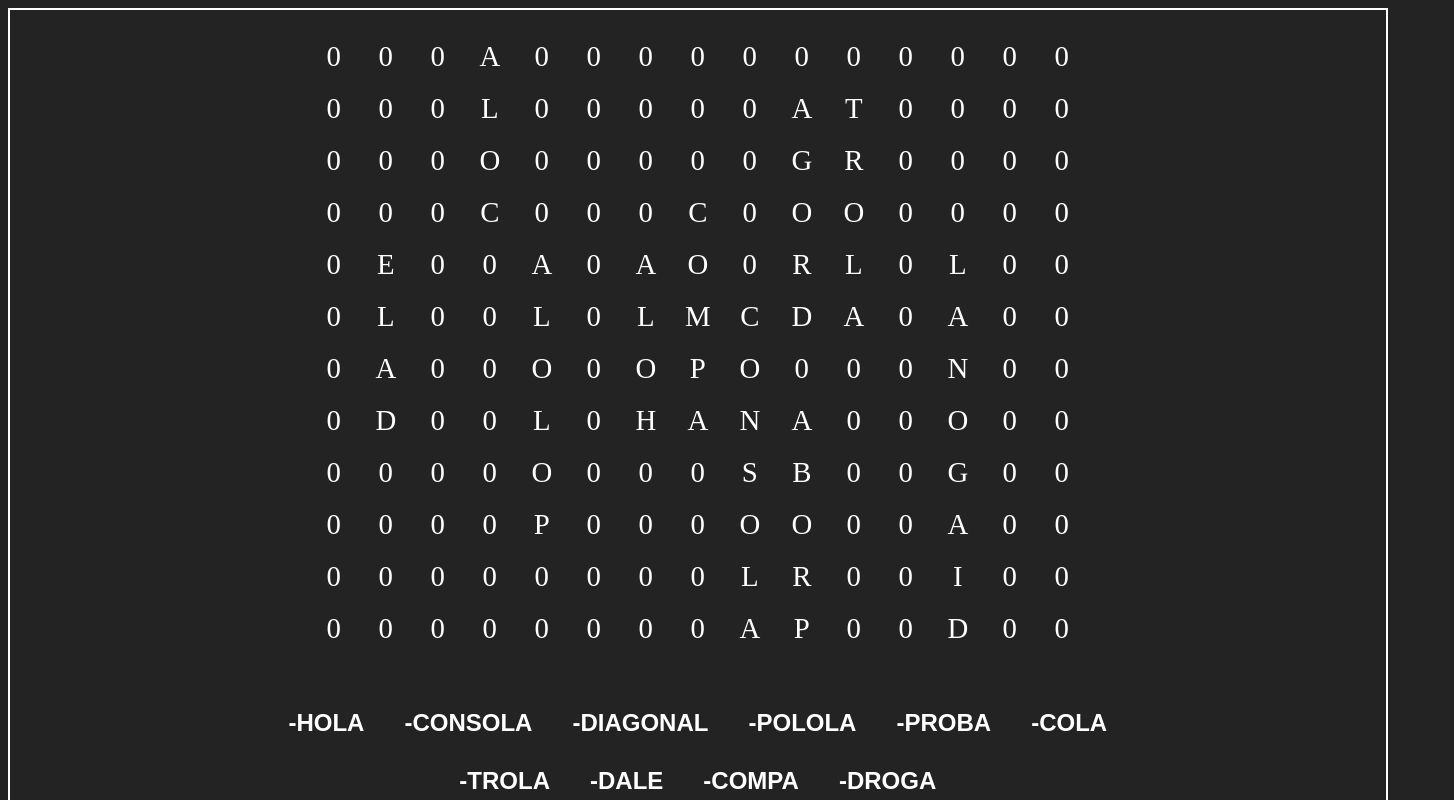
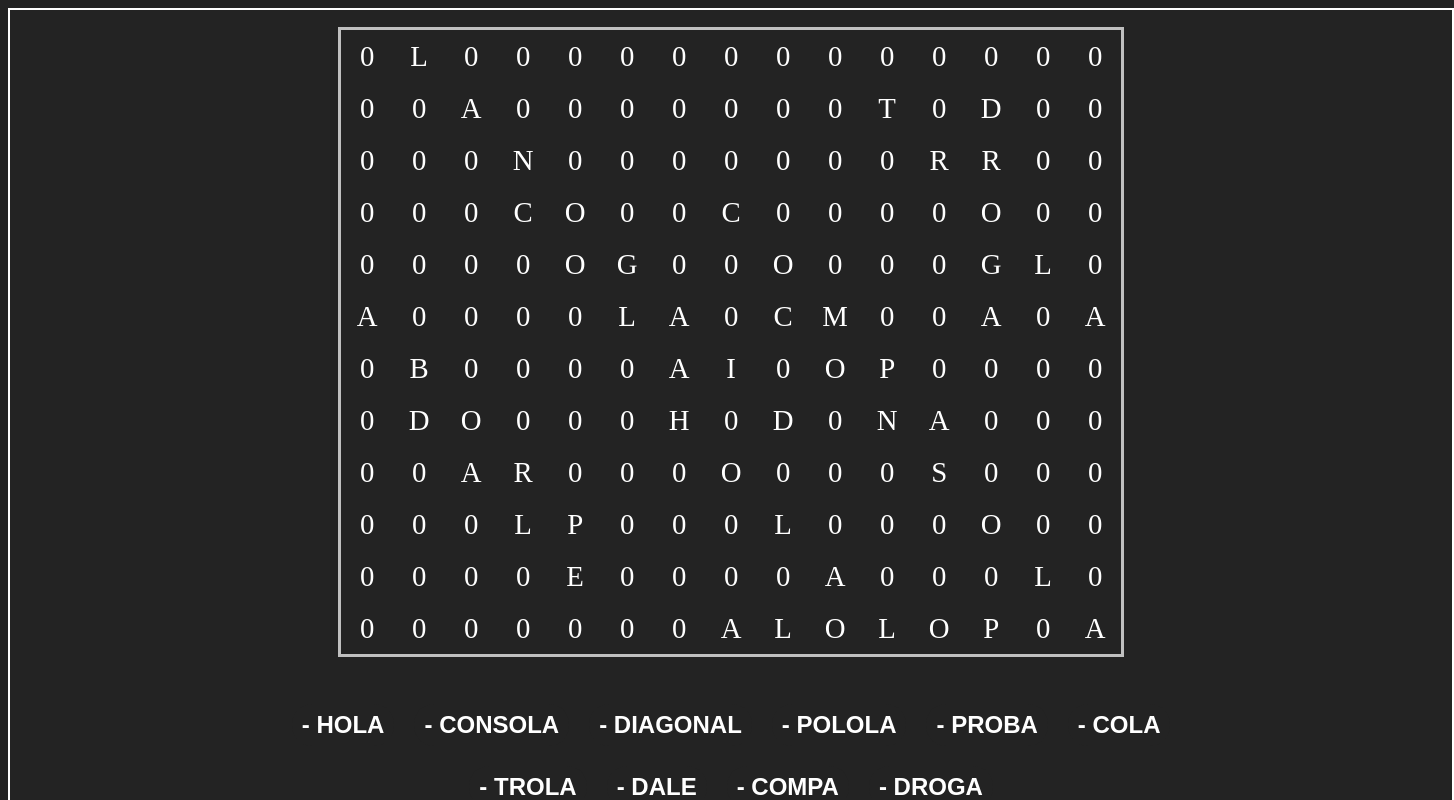
Before and after one commit to Miguensio/sopa-de-letras, a React (Vite) app: page / in a window 1280 px wide. Shown: the top 800 px of the page, 1454 px wide, since content can reach past the window. Built offline with nearby package versions, Linux system fonts and the light colour scheme.

Commit message:
Added better styles to the grid

```diff
--- a/src/components/Word-search-block.jsx
+++ b/src/components/Word-search-block.jsx
@@ -12,10 +12,17 @@ const WordSearchBlock = ({ letter, indexPos, handleItemSelected }) => {
 
 
     useEffect(() => {
-      if (isSelected === 'select-error') {
+      if(isSelected === 'select-error'){
         const timer = setTimeout(() => {
           setIsSelected('no-selected');
         }, 350);
+
+        return () => clearTimeout(timer);
+      }
+      else if(isSelected === 'block-failed-match'){
+        const timer = setTimeout(() => {
+          setIsSelected('selected');
+        }, 450);
 
         return () => clearTimeout(timer);
       }
--- a/src/components/Word-search-grid.jsx
+++ b/src/components/Word-search-grid.jsx
@@ -355,45 +355,6 @@ const WordSearchGrid = () => {
         continue;
       }
 
-      let positionUp = checkSpaceUp(randomPosition, columns, wordSize, gameArray, string);
-
-      console.log("Checkeo si se puede hacia arriba: ", string, "desde la posición: ",randomPosition, positionUp);
-
-      if(positionUp){
-        fillUp(randomPosition, gameArray, string, columns, wordSize);
-        i++;
-        continue;
-      }
-      let positionDown = checkSpaceDown(randomPosition, columns, wordSize, gameArray.length, gameArray, string);
-
-      console.log("Checkeo si se puede hacia abajo: ", string, "desde la posición: ",randomPosition, positionDown);
-
-      if(positionDown){
-        fillDown(randomPosition, gameArray, string, columns, wordSize);
-        i++;
-        continue;
-      }
-
-      let positionLeft = checkSpaceLeft(randomPosition, columns, wordSize, string, gameArray);
-
-      console.log("Checkeo si se puede hacia la izquierda: ", string, "desde la posición: ",randomPosition, positionLeft);
-
-      if(positionLeft){
-        fillLeft(randomPosition, gameArray, string, wordSize);
-        i++;
-        continue;
-      }
-
-      let positionRight = checkSpaceRight(randomPosition, columns, wordSize, gameArray.length, string, gameArray);
-
-      console.log("Checkeo si se puede hacia la derecha: ", string, "desde la posición: ",randomPosition, positionRight);
-
-      if(positionRight){
-        fillRight(randomPosition, gameArray, string, wordSize);
-        i++;
-        continue;
-      }
-
       let positionDownRight = checkSpaceDownRight(randomPosition, rows, columns, wordSize, gameArray.length, string, gameArray);
 
       console.log("Checkeo si se puede hacia abajo-derecha: ", string, "desde la posición: ",randomPosition, positionDownRight);
@@ -434,6 +395,45 @@ const WordSearchGrid = () => {
         continue;
       }
 
+      let positionUp = checkSpaceUp(randomPosition, columns, wordSize, gameArray, string);
+
+      console.log("Checkeo si se puede hacia arriba: ", string, "desde la posición: ",randomPosition, positionUp);
+
+      if(positionUp){
+        fillUp(randomPosition, gameArray, string, columns, wordSize);
+        i++;
+        continue;
+      }
+      let positionDown = checkSpaceDown(randomPosition, columns, wordSize, gameArray.length, gameArray, string);
+
+      console.log("Checkeo si se puede hacia abajo: ", string, "desde la posición: ",randomPosition, positionDown);
+
+      if(positionDown){
+        fillDown(randomPosition, gameArray, string, columns, wordSize);
+        i++;
+        continue;
+      }
+
+      let positionLeft = checkSpaceLeft(randomPosition, columns, wordSize, string, gameArray);
+
+      console.log("Checkeo si se puede hacia la izquierda: ", string, "desde la posición: ",randomPosition, positionLeft);
+
+      if(positionLeft){
+        fillLeft(randomPosition, gameArray, string, wordSize);
+        i++;
+        continue;
+      }
+
+      let positionRight = checkSpaceRight(randomPosition, columns, wordSize, gameArray.length, string, gameArray);
+
+      console.log("Checkeo si se puede hacia la derecha: ", string, "desde la posición: ",randomPosition, positionRight);
+
+      if(positionRight){
+        fillRight(randomPosition, gameArray, string, wordSize);
+        i++;
+        continue;
+      }
+
     }
     console.log(gameArray);
     return gameArray;
@@ -465,7 +465,8 @@ const WordSearchGrid = () => {
     }
   }
 
-  const handleFoundWord = (word, setWordFound) => {
+  const handleFoundWord = (word, setWordFound, isFound, setIsFound) => {
+    if(!isFound){
       let wordLetters = [];
       let foundWord;
       console.log(word);
@@ -480,7 +481,7 @@ const WordSearchGrid = () => {
 
       if(wordLetters.length === selectedLetters.length){
         for(let i = 0; i < wordLetters.length; i++){
-        if(!wordLetters[i] === selectedLetters[i]){
+          if(!(wordLetters[i] === selectedLetters[i])){
             foundWord = false;
             break;
           }
@@ -503,15 +504,21 @@ const WordSearchGrid = () => {
         }
         resetSelections();
         foundWords++;
+        setIsFound(true);
       }
       else{
         console.log("La palabra no coincide");
+        setWordFound('no-match');
+        for(let i = 0; i < selectedStates.length; i++){
+          let setSelectedState = selectedStates[i];
+          setSelectedState('block-failed-match');
+        }
       }
 
       if(foundWords === words.length){
         console.log("Felicidades completaste la sopa de letras");
       }
-
+    }
   }
 
   const resetSelections = () => {
--- a/src/components/Word-to-search.jsx
+++ b/src/components/Word-to-search.jsx
@@ -1,11 +1,22 @@
-import { useState } from "react";
+import { useEffect, useState } from "react";
 
 function WordToSearch({ word, handleFoundWord }){
 
   const [wordFound, setWordFound] = useState('');
+  const [isFound, setIsFound] = useState(false);
+
+  useEffect(() => {
+    if(wordFound === 'no-match'){
+      const timer = setTimeout(() => {
+        setWordFound('fade-out');
+      }, 500);
+
+      return () => clearTimeout(timer);
+    }
+  }, [wordFound]);
 
   return(
-		<p className={`word ${wordFound}`} onClick={() => handleFoundWord(word, setWordFound)}>-{ word }</p>
+		<p className={`word ${wordFound}`} onClick={() => handleFoundWord(word, setWordFound, isFound, setIsFound)}>- { word }</p>
   );
 
 }
--- a/src/components/word-search-block-styles.css
+++ b/src/components/word-search-block-styles.css
@@ -10,19 +10,36 @@
     margin: 1px;
 }
 
+.block:hover{
+    background-color: rgb(60, 60, 60);
+    transition-property: background-color;
+    transition-duration: 0.25s;
+}
+
 .no-selected{
     border: none;
 }
 
 .selected{
     outline: 2px solid rgb(60, 241, 5);
+    transition-property: outline;
+    transition-duration: 0.35s;
+    transition-timing-function: ease-out;
     z-index: 100;
 }
 
 .select-error{
     /* outline: 2px solid rgb(241, 5, 5); */
-    background-color: rgb(241, 5, 5);
-    transition-property: background-color;
+    background-color: rgb(241, 5, 5) !important;
+    transition-property: outline;
+    transition-duration: 0.25s;
+    transition-timing-function: ease-out;
+    z-index: 110;
+}
+
+.block-failed-match{
+    outline: 2px solid rgb(241, 5, 5);
+    transition-property: outline;
     transition-duration: 0.25s;
     transition-timing-function: ease-out;
     z-index: 110;
@@ -30,4 +47,7 @@
 
 .found{
     background-color: rgb(45, 194, 0);
+    transition-property: background-color;
+    transition-duration: 0.5s;
+    transition-timing-function: ease-out;
 }
--- a/src/components/word-search-grid-styles.css
+++ b/src/components/word-search-grid-styles.css
@@ -1,8 +1,17 @@
+.game-container{
+    display: flex;
+    flex-direction: column;
+    align-items: center;
+}
+
 .word-search-grid-container{
     display: flex;
     flex-direction: column;
     align-items: center;
     justify-content: center;
+    height: max-content;
+    width: max-content;
+    outline: 3px solid rgb(192, 192, 192);
 }
 
 .row{
@@ -33,10 +42,37 @@
     font-weight: bold;
     color: rgb(255, 255, 255);
     margin: 10px 10px;
-    padding: 5px 10px;
+    padding: 7px 10px;
+    cursor: pointer;
+    border-radius: 20px;
+}
+
+.word:hover{
+    background-color: rgb(63, 63, 63);
+    transition-property: background-color;
+    transition-duration: 0.4s;
+    transition-timing-function: ease-out;
 }
 
 .found-word{
     background-color: rgb(45, 194, 0);
-    border-radius: 20px;
+    transition-property: background-color;
+    transition-duration: 0.5s;
+    transition-timing-function: ease-out;
 }
+
+.no-match{
+    background-color: rgb(207, 0, 0) !important;
+    transition-property: background-color;
+    transition-duration: 0.25s;
+}
+
+.fade-out{
+    transition-property: background-color;
+    transition-duration: 0.25s;
+    transition-timing-function: ease-out;
+}
+
+.found-word:hover{
+    background-color: rgb(45, 194, 0)
+}
```
Lines whose indentation alone changed are shown as unchanged.
